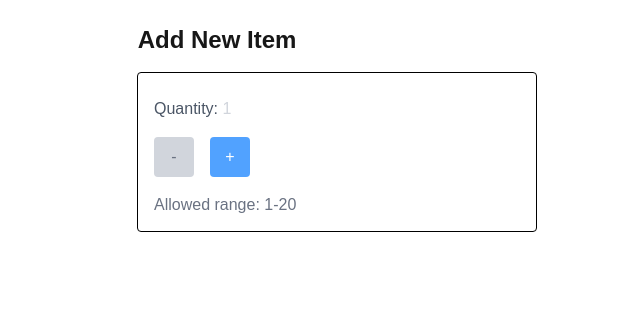
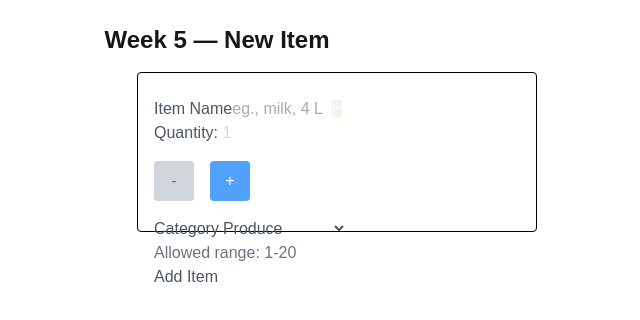
Before and after one commit to usman1736/cprg306-assignments, a Next.js app: page /week-5 in a window 1280 px wide. Shown: the top 320 px of the page, without its empty margins (323-963 px from the left). Built offline with nearby package versions, Linux system fonts and the light colour scheme.

Commit message:
created name field, category field and a submit button

```diff
--- a/app/week-5/new-items.js
+++ b/app/week-5/new-items.js
@@ -14,6 +14,9 @@ export default function NewItems() {
       category: category,
     };
     console.log(item);
+    alert(`Item: ${name}
+      Quantity: ${quantity}
+      Category: ${category}`);
     setName("");
     setQuantity(1);
     setCategory("produce");
@@ -21,20 +24,33 @@ export default function NewItems() {
   return (
     <div>
       <header className="text-2xl flex justify-center mr-50 font-bold mt-6">
-        <h1>Add New Item</h1>
+        <h1>Week 5 — New Item</h1>
       </header>
       <section className="flex flex-row justify-center">
         <div className="ml-10 border-1 border-black bg-white text-gray-600 pt-6 pb-4 pl-4 mt-4 rounded-sm w-100 h-40">
+          <form onSubmit={(event) => handleSubmit(event)}>
+            <label htmlFor="name">Item Name</label>
+            <input
+              type="text"
+              required
+              id="name"
+              value={name}
+              onChange={(event) => setName(event.target.value)}
+              placeholder="eg., milk, 4 L 🥛"
+            />
             <p>
               Quantity: <span className="text-gray-300">{quantity}</span>
             </p>
             <div className="flex gap-4 mt-4 mb-4">
               <div className="flex flex-row justify-center items-center bg-gray-300 p-4 rounded-sm w-10 h-10">
                 <button
+                  type="button"
                   className="text-gray-500"
                   onClick={() =>
                     setQuantity(
-                    (quantity > 1) & (quantity <= 20) ? quantity - 1 : quantity
+                      (quantity > 1) & (quantity <= 20)
+                        ? quantity - 1
+                        : quantity
                     )
                   }
                 >
@@ -43,9 +59,10 @@ export default function NewItems() {
               </div>
               <div className="flex flex-row justify-center items-center bg-blue-400 rounded sm p-4 w-10 h-10 hover:bg-blue-500">
                 <button
+                  type="button"
                   onClick={() =>
                     setQuantity(
-                    (quantity >= 1) & (quantity < 20) ? quantity + 1 : quantity
+                      quantity >= 1 && quantity < 20 ? quantity + 1 : quantity
                     )
                   }
                 >
@@ -53,7 +70,27 @@ export default function NewItems() {
                 </button>
               </div>
             </div>
+            <label htmlFor="category">Category</label>
+            <select
+              id="category"
+              onChange={(event) => setCategory(event.target.value)}
+              value={category}
+            >
+              <option value="produce">Produce</option>
+              <option value="diary">Dairy</option>
+              <option value="bakery">Bakery</option>
+              <option value="meat">Meat</option>
+              <option value="frozen foods">Frozen Foods</option>
+              <option value="canned goods">Canned Goods</option>
+              <option value="dry goods">Dry Goods</option>
+              <option value="beverages">Beverages</option>
+              <option value="snacks">Snacks</option>
+              <option value="household">Household</option>
+              <option value="other">Other</option>
+            </select>
             <p className="text-gray-500">Allowed range: 1-20</p>
+            <button type="submit">Add Item</button>
+          </form>
         </div>
       </section>
     </div>
```
Lines whose indentation alone changed are shown as unchanged.
